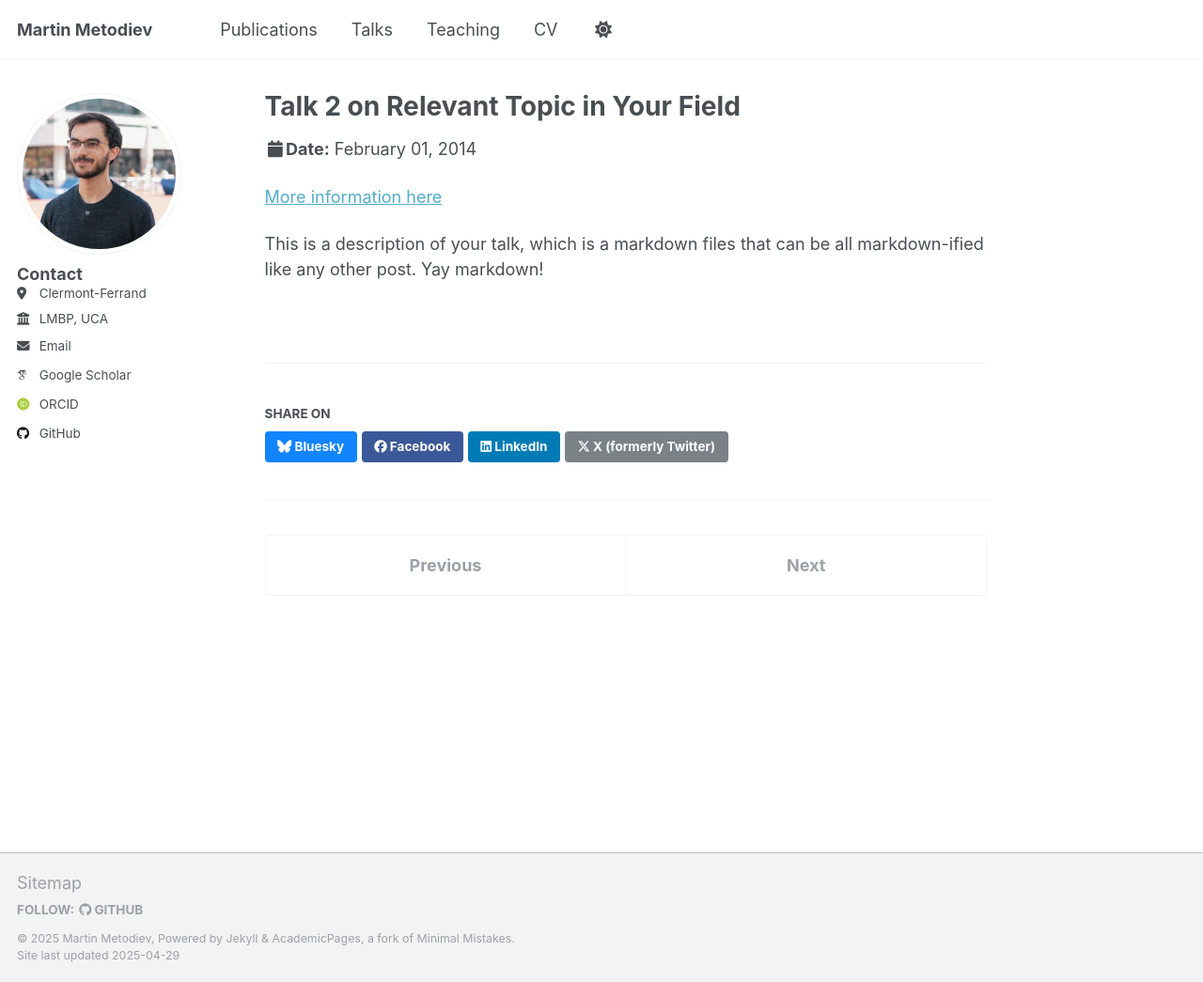
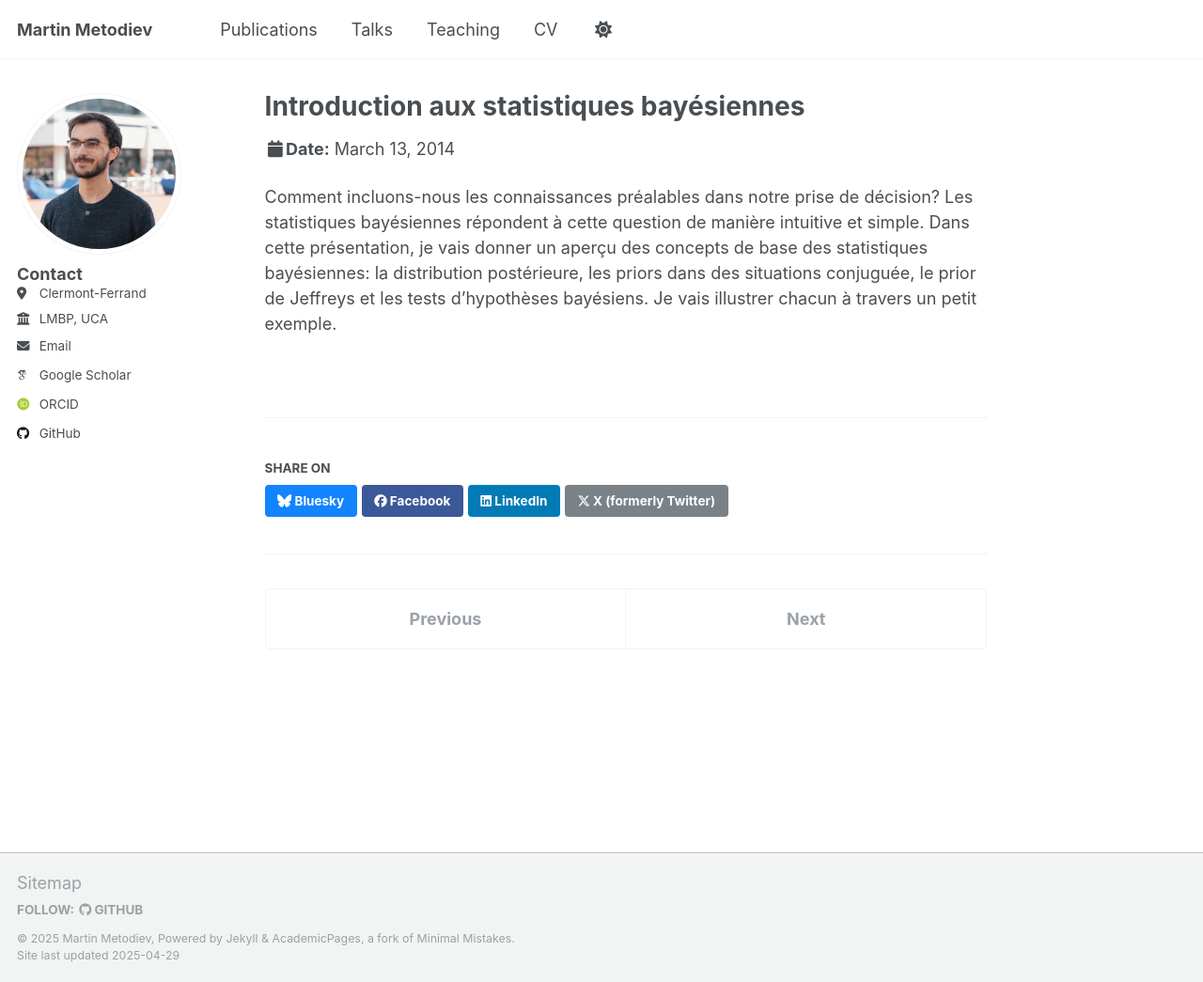
Before and after one commit to m-metodiev/m-metodiev.github.io, a Jekyll site: the page built from _talks/2014-02-01-talk-2.md, in a window 1280 px wide and 1045 px high. Shown: the whole window at 94% size. Built offline with Jekyll 4.4.1, drawn with Linux system fonts in a browser that asks for light colours; some web fonts are replaced.

Commit message:
Update 2014-02-01-talk-2.md

```diff
--- a/_talks/2014-02-01-talk-2.md
+++ b/_talks/2014-02-01-talk-2.md
@@ -1,13 +1,11 @@
 ---
-title: "Talk 2 on Relevant Topic in Your Field"
+title: "Introduction aux statistiques bayésiennes"
 collection: talks
 type: "Talk"
 permalink: /talks/2014-02-01-talk-2
-venue: "London School of Testing"
-date: 2014-02-01
-location: "London, UK"
+venue: "Université Clermont Auvergne, LMBP"
+date: 2014-03-13
+location: "Clermont-Ferrand, France"
 ---
 
-[More information here](http://example2.com)
-
-This is a description of your talk, which is a markdown files that can be all markdown-ified like any other post. Yay markdown!
+Comment incluons-nous les connaissances préalables dans notre prise de décision? Les statistiques bayésiennes répondent à cette question de manière intuitive et simple. Dans cette présentation, je vais donner un aperçu des concepts de base des statistiques bayésiennes: la distribution postérieure, les priors dans des situations conjuguée, le prior de Jeffreys et les tests d'hypothèses bayésiens. Je vais illustrer chacun à travers un petit exemple.
```
